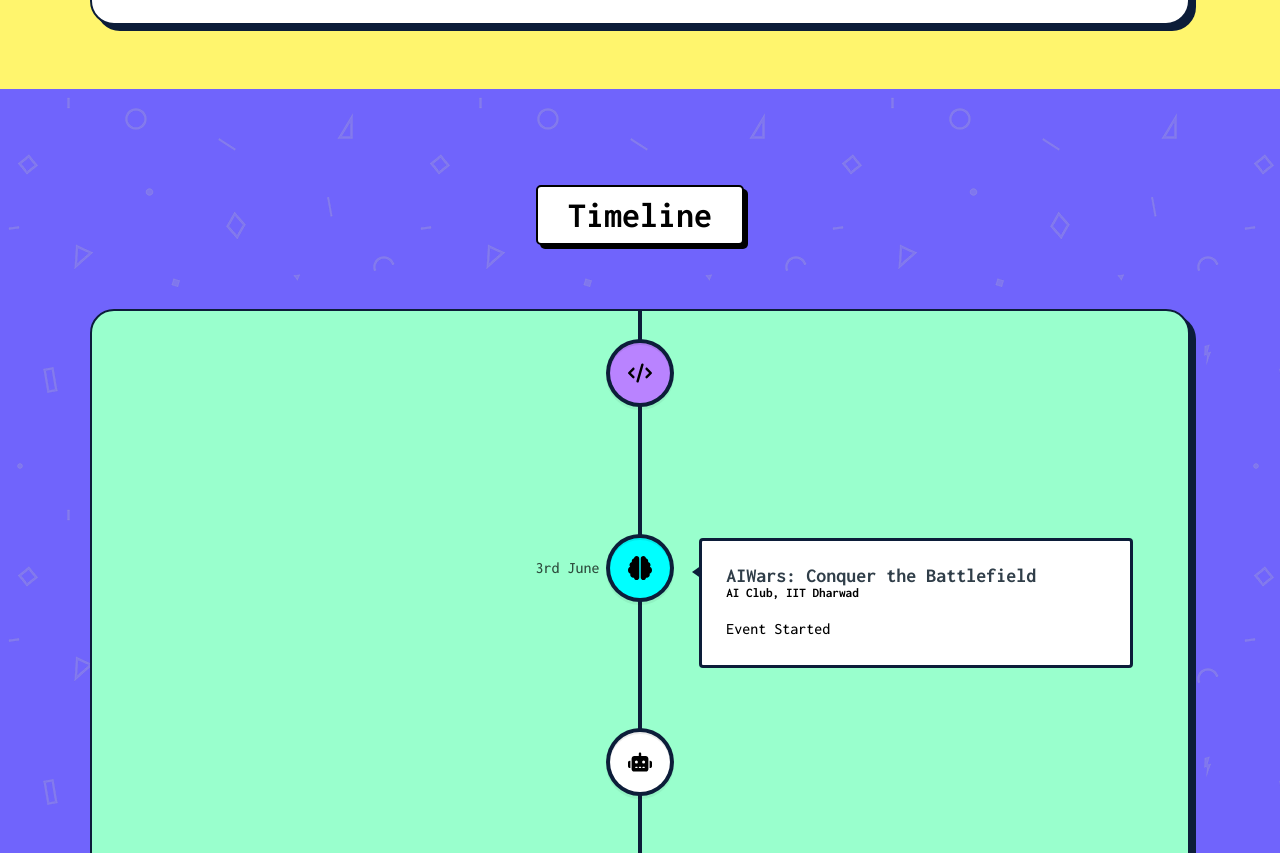
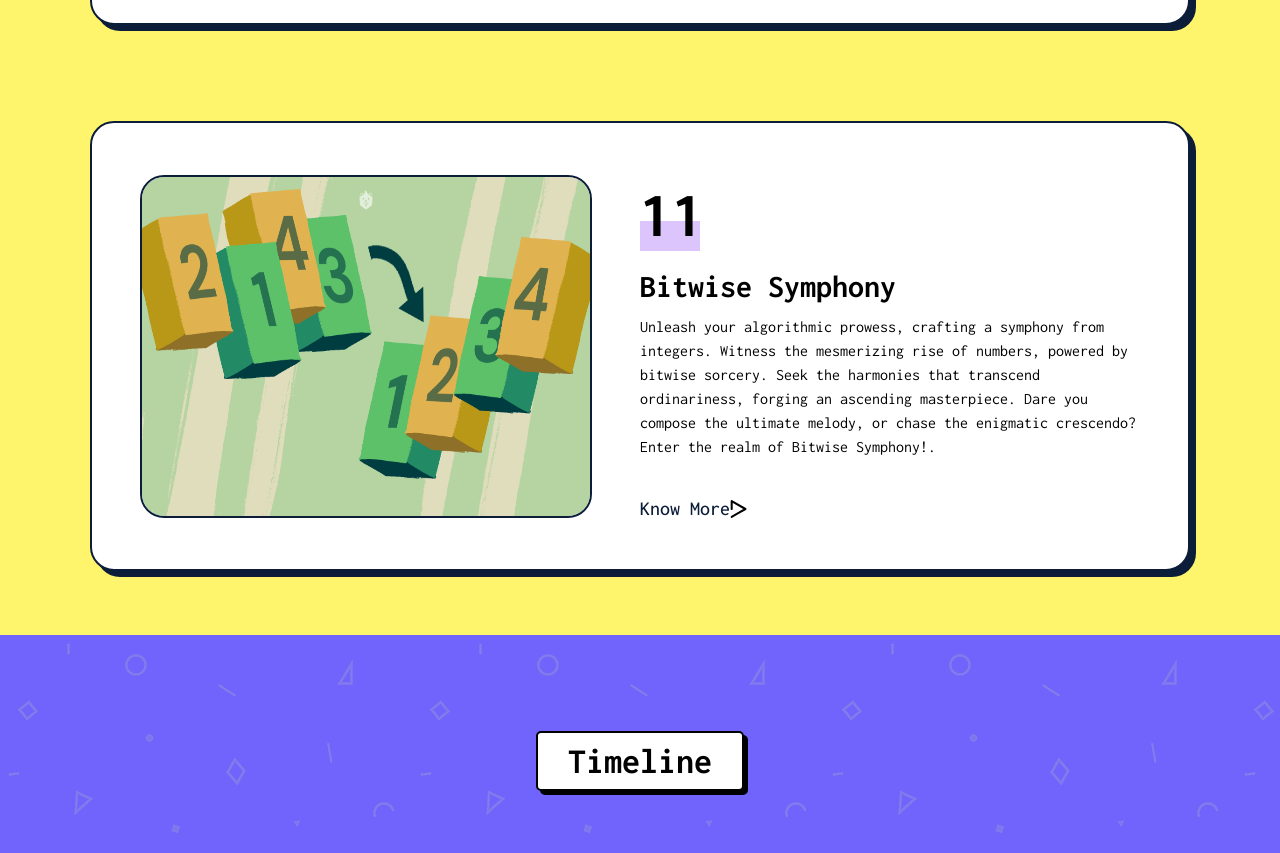
Before and after one commit to oss2019/SOI_2k23, a Next.js app: page / in a window 1280 px wide. Shown: the part 7140-7993 px from the top of the page. Built offline with nearby package versions, Linux system fonts and the light colour scheme.

Commit message:
added bitwise symphony event

```diff
--- a/src/components/Events/data.js
+++ b/src/components/Events/data.js
@@ -90,6 +90,13 @@ const data = [
     knowMoreLink:
       "https://drive.google.com/file/d/1c8qUvDKzilgfZPjwe5jAKmab32ayNPK2/view?usp=sharing",
   },
-]
+  {
+    heading: "Bitwise Symphony",
+    content: `Unleash your algorithmic prowess, crafting a symphony from integers. Witness the mesmerizing rise of numbers, powered by bitwise sorcery. Seek the harmonies that transcend ordinariness, forging an ascending masterpiece. Dare you compose the ultimate melody, or chase the enigmatic crescendo? Enter the realm of Bitwise Symphony!.`,
+    image: "/Events/sar.png",
+    knowMoreLink:
+      "https://drive.google.com/file/d/1oYef04uoGGo2glUbUzRyPpaeH74GXIer/view?usp=sharing",
+  },
+];
 
-export default data
+export default data;
```
Also changed, not shown: public/Events/sar.png (added).
